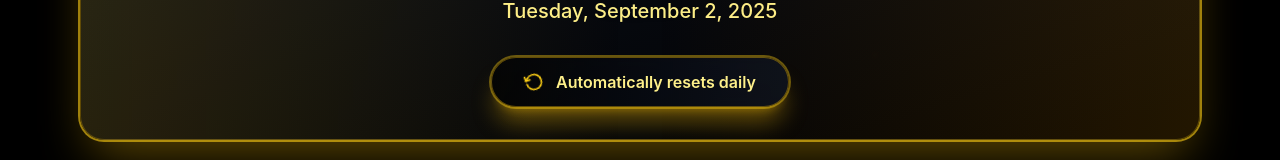
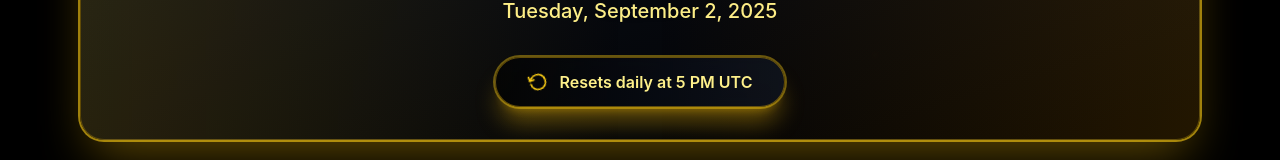
Before and after one commit to Keebooo/snd, a React (Vite) app: page / in a window 1280 px wide. Shown: the part 526-686 px from the top of the page. Built offline with nearby package versions, Linux system fonts and the light colour scheme.

Commit message:
Update reset time to 5 PM UTC

```diff
--- a/src/App.tsx
+++ b/src/App.tsx
@@ -174,7 +174,7 @@ function App() {
             <div className="mt-8 flex items-center justify-center">
               <div className="bg-gradient-to-r from-black/60 to-gray-900/60 backdrop-blur-sm rounded-full px-8 py-3 flex items-center border border-yellow-500/40 shadow-xl shadow-yellow-500/40 ring-2 ring-yellow-400/40 hover:ring-yellow-300/60 transition-all duration-300">
                 <RotateCcw className="w-5 h-5 mr-3 text-yellow-400 animate-spin" style={{ animationDuration: '3s' }} />
-                <span className="text-yellow-200 font-semibold">Automatically resets daily</span>
+                <span className="text-yellow-200 font-semibold">Resets daily at 5 PM UTC</span>
               </div>
             </div>
           </div>
```
